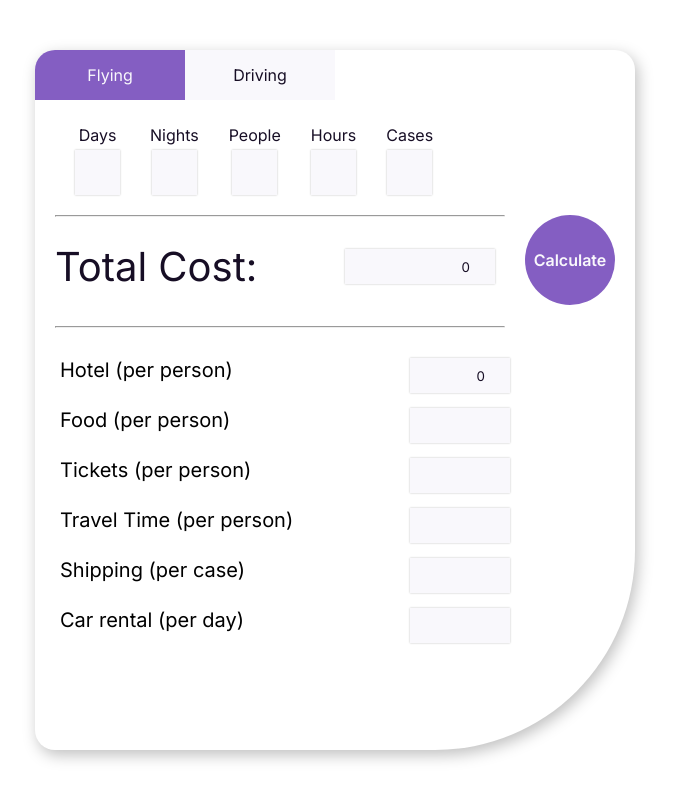
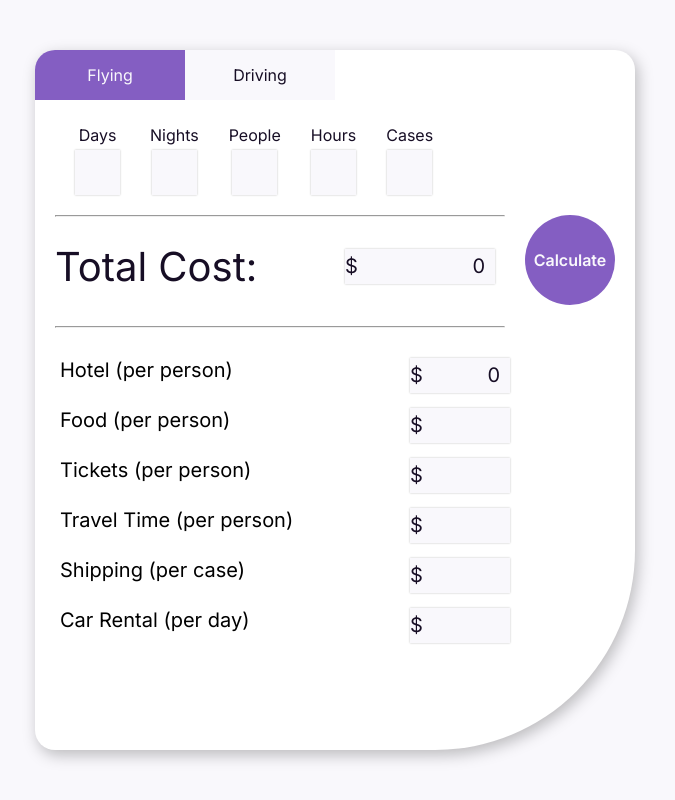
Before and after one commit to NparkerRD/travel_calculator, a plain HTML site: page index.html in a window 1280 px wide. Both pictures are taken after a click on the element "Calculate". Shown: the whole page, without its empty margins (305-980 px from the left). Drawn offline with Linux system fonts and the light colour scheme.

Commit message:
swap result inputs for divs

```diff
--- a/index.html
+++ b/index.html
@@ -44,41 +44,35 @@
         <!-- Calculator Results Section -->
         <div class="calc_results">
             <div class="calc_total result_group">
-                <label for="resultTotalCost">Total Cost: </label>
-                <input class="result" type="number" name="resultTotalCost" id="resultTotalCost" disabled>
+                <p class="label">Total Cost: </p>
+                <div class="result" id="resultTotalCost"></div>
             </div>
             <hr>
             <div class="calc_breakdown">
                 <div class="result_group" id="result--hotel">
-                    <label for="resultHotel">Hotel (per person)</label>
-                    <input class="result" type="number" name="resultHotel" id="resultHotel" disabled>
+                    <p class="label">Hotel (per person)</p>
+                    <div class="result" id="resultHotel"></div>
                 </div>
                 <div class="result_group" id="result--food">
-                    <label for="resultFood">Food (per person)</label>
-                    <input class="result" type="number" name="resultFood" id="resultFood" disabled>
+                    <p class="label">Food (per person)</p>
+                    <div class="result" id="resultFood"></div>
                 </div>
                 <div class="result_group" id="result--tickets">
-                    <label for="resultTickets">Tickets (per person)</label>
-                    <input class="result" type="number" name="resultTickets" id="resultTickets" disabled>
+                    <p class="label">Tickets (per person)</p>
+                    <div class="result" id="resultTickets"></div>
                 </div>
                 <div class="result_group" id="result--travelTime">
-                    <label for="resultTravelTime">Travel Time (per person)</label>
-                    <input class="result" type="number" name="resultTravelTime" id="resultTravelTime" disabled>
+                    <p class="label">Travel Time (per person)</p>
+                    <div class="result" id="resultTravelTime"></div>
                 </div>
                 <div class="result_group" id="result--shipping">
-                    <label for="resultShipping">Shipping (per case)</label>
-                    <input class="result" type="number" name="resultShipping" id="resultShipping" disabled>
+                    <p class="label">Shipping (per case)</p>
+                    <div class="result" id="resultShipping"></div>
                 </div>
                 <div class="result_group" id="result--carRental">
-                    <label for="resultCarRental">Car rental (per day)</label>
-                    <input class="result" type="number" name="resultCarRental" id="resultCarRental" disabled>
+                    <p class="label">Car Rental (per day)</p>
+                    <div class="result" id="resultCarRental"></div>
                 </div>
-
-                <!-- TESTING GROUP -->
-                <!-- <div class="result_group" id="result--test">
-                    <p class="label">Test (per day)</p>
-                    <div class="result" id="resultTest"></div>
-                </div> -->
 
             </div>
         </div>
--- a/script2.js
+++ b/script2.js
@@ -64,6 +64,10 @@ TASKS:
     * Get results on page on calculate click
     * Create error handling for input not entered
     * Create driving tab view
+    *
+LATER:
+    * Add commas to numbers
+    * Add clear function/button
 
 */
 // Get buttons from document
@@ -101,10 +105,10 @@ const getResults = function () {
     console.log(total);
 
     // Display total
-    document.querySelector('#resultTotalCost').value = total;
+    document.querySelector('#resultTotalCost').textContent = total;
 
     console.log(base_hotel * +inputNights.value);
-    document.querySelector('#resultHotel').value = base_hotel * +inputNights.value;
+    document.querySelector('#resultHotel').textContent = base_hotel * +inputNights.value;
     // document.querySelector('#resultTest').textContent = base_hotel * +inputNights.value;
 }
 
--- a/style.css
+++ b/style.css
@@ -33,6 +33,7 @@ FIX/TO DO:
 
 body {
     min-height: 100vh;
+    background: var(--cc-lt);
 }
 
 .calc {
@@ -113,7 +114,7 @@ hr {
     width: 75%;
 }
 
-.calc_total label {
+.calc_total .label {
     font-size: 2.5rem;
     font-weight: 400;
     color: var(--cc-dk);
```
